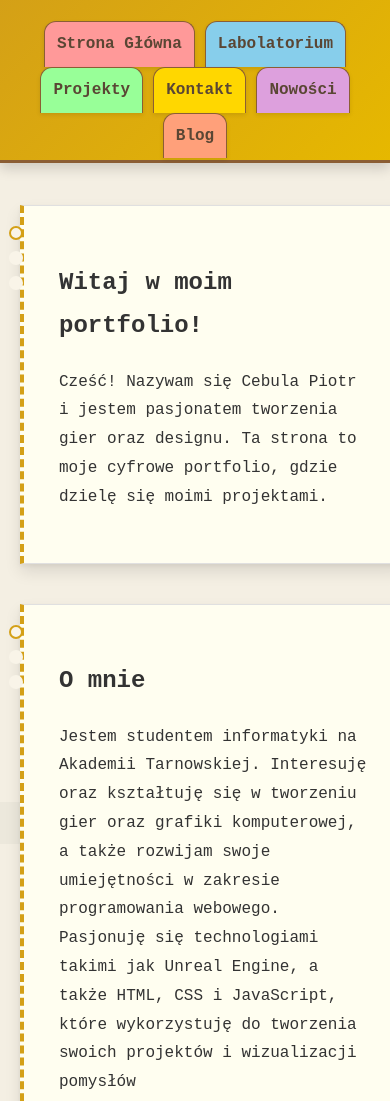
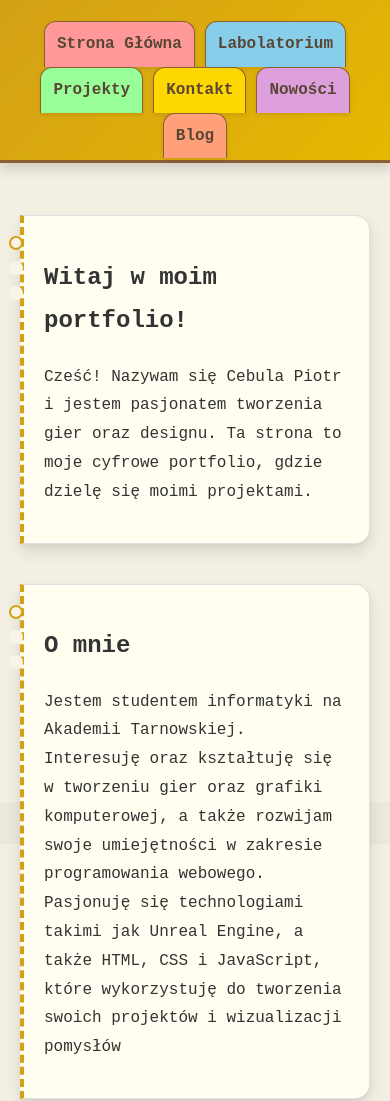
Before and after one commit to C-BULLKA/Portfolio, a plain HTML site: page index.html in a window 390 px wide. Shown: the top 1101 px of the page. Drawn offline with Linux system fonts and the light colour scheme.

Commit message:
poprawione responsywność
respo

```diff
--- a/styles.css
+++ b/styles.css
@@ -90,20 +90,25 @@ nav ul li:nth-child(6) a { background: #FFA07A; }
     max-width: 1400px; /* Zwiększona szerokość dla większych ekranów */
     margin: 30px auto;
     padding: 0 20px;
-    position: relative;
+    display: flex; /* Dodano Flexbox dla lepszego układu */
+    flex-direction: column; /* Układ pionowy */
+    align-items: center; /* Centrowanie dzieci */
+    width: 100%; /* Zapewnia dopasowanie do ekranu */
+    box-sizing: border-box; /* Uwzględnia padding w szerokości */
 }
 
 /* Style dla karteczek */
 .note {
     background: #fffef0;
     padding: 35px;
-    margin: 40px 0;
+    margin: 20px 0; /* Zmniejszono margines dla spójności z Flexbox */
     box-shadow: 0 8px 16px rgba(0, 0, 0, 0.1), 0 2px 4px rgba(0, 0, 0, 0.05);
     border: 1px solid #e0e0e0;
     border-left: 4px dashed #d4a017;
     border-radius: 0 15px 15px 0;
-    width: 85%;
-    position: relative;
+    width: 100%; /* Pełna szerokość w kontenerze zamiast 85% */
+    max-width: 900px; /* Ograniczenie maksymalnej szerokości */
+    box-sizing: border-box; /* Uwzględnia padding i border */
     transition: transform 0.4s ease, opacity 0.4s ease, box-shadow 0.4s ease;
 }
 
@@ -113,19 +118,25 @@ nav ul li:nth-child(6) a { background: #FFA07A; }
 }
 
 .note:nth-child(odd) {
-    transform: translateX(-50%);
-    margin-left: 0;
+    transform: none; /* Usunięto translateX */
+    margin-left: auto; /* Centrowanie */
+    margin-right: auto; /* Centrowanie */
 }
 
 .note:nth-child(even) {
-    transform: translateX(50%);
-    margin-left: auto;
-    margin-right: 0;
+    transform: none; /* Usunięto translateX */
+    margin-left: auto; /* Centrowanie */
+    margin-right: auto; /* Centrowanie */
 }
 
 .note.visible {
-    transform: translateX(0);
+    transform: translateY(0); /* Zmiana na animację w pionie */
     opacity: 1;
+}
+
+.note:not(.visible) { /* Dodano dla początkowego stanu */
+    transform: translateY(20px); /* Przesunięcie w dół przed pojawieniem */
+    opacity: 0;
 }
 
 .note::before {
@@ -354,13 +365,16 @@ footer p {
     justify-content: space-between;
     width: 100%;
     box-sizing: border-box;
+    max-width: 1400px; /* Dopasowanie do szerokości .container */
+    margin: 0 auto; /* Centrowanie galerii */
 }
 
 /* Reset stylów .note dla .project-gallery */
 .note:has(.project-gallery) {
     width: 100%;
+    max-width: 1400px; /* Zwiększono, aby pomieścić 3 kolumny */
     transform: none !important;
-    margin: 40px 0;
+    margin: 20px 0; /* Spójność z innymi .note */
     padding: 35px;
 }
 
@@ -380,22 +394,22 @@ footer p {
     border: 1px solid #e0e0e0;
     border-radius: 10px;
     box-sizing: border-box;
-    flex: 1 1 calc(33.33% - 20px); /* 3 kolumny na większych ekranach */
-    min-width: 300px; /* Minimalna szerokość dla lepszej czytelności */
-    max-width: calc(33.33% - 20px);
+    flex: 0 0 calc(33.33% - 20px); /* 3 kolumny na największych ekranach, bez rozciągania */
+    min-width: 300px; /* Minimalna szerokość dla czytelności */
+    max-width: calc(33.33% - 20px); /* Maksymalna szerokość dla 3 kolumn */
 }
 
 /* Responsywność dla galerii projektów */
 @media (max-width: 1199px) and (min-width: 769px) {
     .project-card {
-        flex: 1 1 calc(50% - 20px); /* 2 kolumny */
+        flex: 0 0 calc(50% - 20px); /* 2 kolumny */
         max-width: calc(50% - 20px);
     }
 }
 
 @media (max-width: 768px) {
     .project-card {
-        flex: 1 1 100%; /* 1 kolumna */
+        flex: 0 0 100%; /* 1 kolumna */
         max-width: 100%;
     }
 }
@@ -413,7 +427,8 @@ footer p {
     }
 
     .note {
-        width: 90%;
+        padding: 20px; /* Mniejszy padding na małych ekranach */
+        max-width: 100%; /* Pełna szerokość na mobile */
     }
 
     nav ul li {
```
